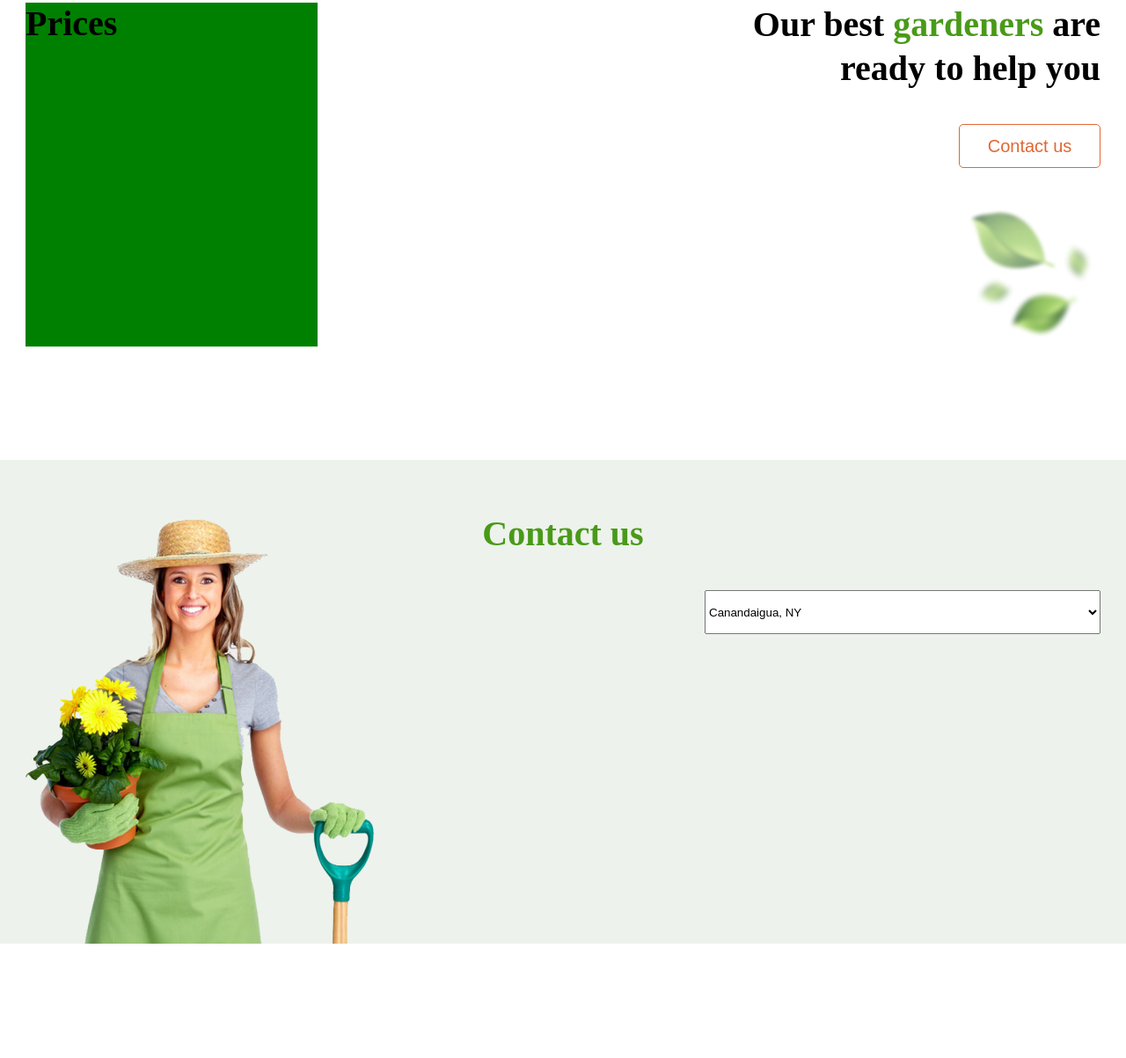
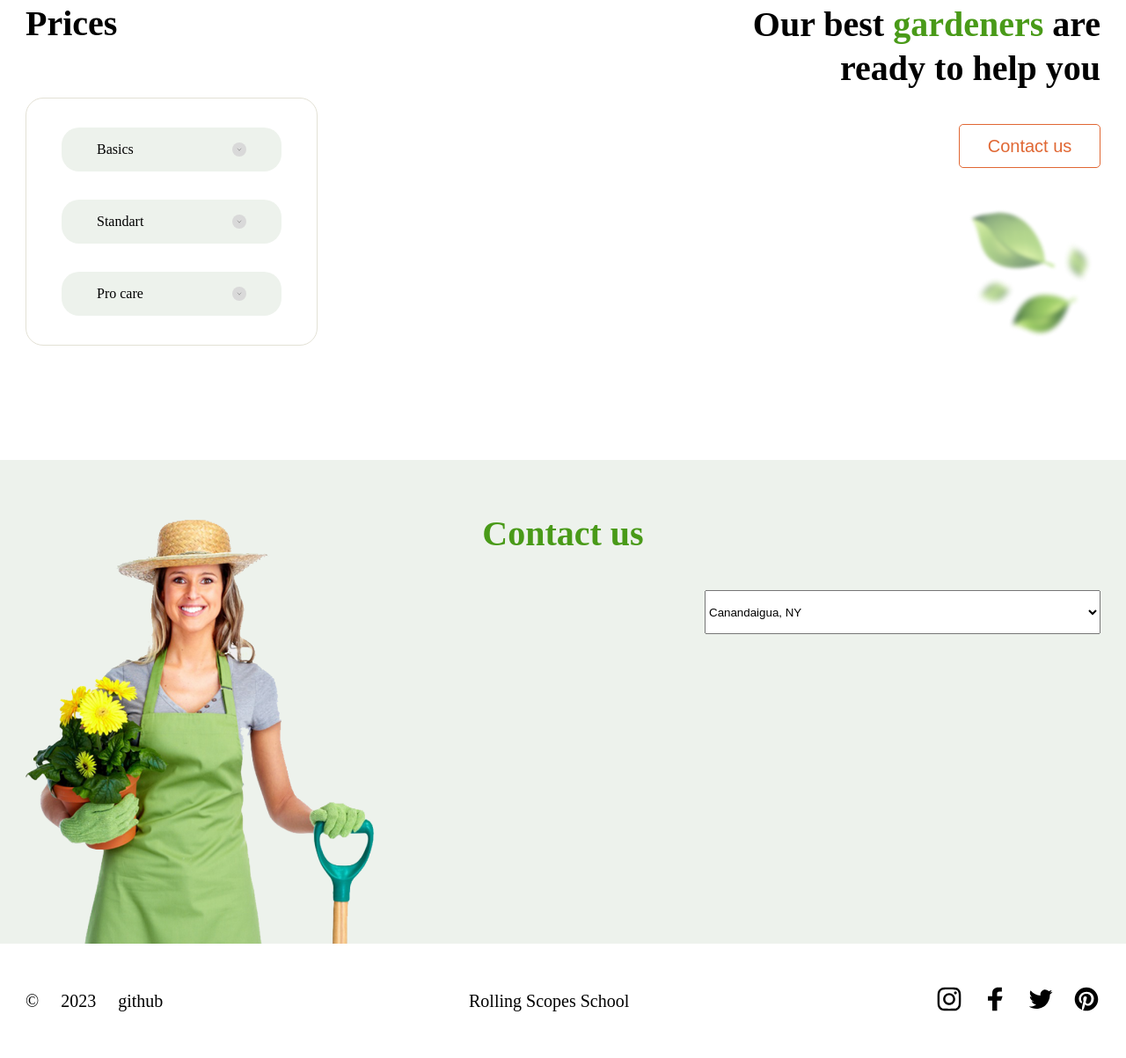
Before and after one commit to Junk-debug/plants, a plain HTML site: page plants/index.html in a window 1280 px wide. Shown: the part 2669-3872 px from the top of the page at 88% size. Before the commit the page ends 3742 px from the top, so only its background shows below. Drawn offline with Linux system fonts and the light colour scheme.

Commit message:
feat: complete prices section

```diff
--- a/plants/index.html
+++ b/plants/index.html
@@ -124,9 +124,31 @@
         </section>
         <section class="prices">
             <div class="prices__content-container container">
-                <div class="prices__price-box">
+                <div class="prices__prices">
                     <h2 class="prices__header1">Prices</h2>
+                    <div class="prices__price-box">
+                        <div class="prices__item-box">
+                            <div class="prices__item">
+                                <div class="prices__item-content">
+                                    <p>Basics</p>
+                                <img src="icons/accordion_btn.svg" alt="accordion">
+                                </div>
+                            </div>
+                            <div class="prices__item">
+                                <div class="prices__item-content">
+                                    <p>Standart</p>
+                                <img src="icons/accordion_btn.svg" alt="accordion">
+                                </div>
+                            </div>
+                            <div class="prices__item">
+                                <div class="prices__item-content">
+                                    <p>Pro care</p>
+                                <img src="icons/accordion_btn.svg" alt="accordion">
+                                </div>
+                            </div>
+                        </div>
 
+                    </div>
                 </div>
                 <div class="prices__text-container">
                     <h2 class="prices__header2">
@@ -155,8 +177,18 @@
             </div>
         </section>
     </main>
-    <footer>
+    <footer class="footer">
+        <div class="footer__content-container container">
+            <p class="footer__data">© 2023 github</p>
+            <p class="footer__name">Rolling Scopes School</p>
+            <div class="footer__social-list">
+                <a href=""><img src="icons/inst.svg" alt="instagram"></a>
+                <a href=""><img src="icons/fb.svg" alt="facebook"></a>
+                <a href=""><img src="icons/tw.svg" alt="twitter"></a>
+                <a href=""><img src="icons/pinterest.svg" alt="pinterest"></a>
 
+            </div>
+        </div>
     </footer>
 </body>
 </html>
--- a/plants/sass/style.sass
+++ b/plants/sass/style.sass
@@ -4,6 +4,8 @@ $orange-color: #E06733
 $green-color: #499A18
 $light-grey-color: #717171
 $dark-grey-color: #636060
+$border-color: #E3E1D5
+
 
 *
     box-sizing: border-box
@@ -160,7 +162,7 @@ nav
         display: flex
         flex-direction: column
         align-items: center
-        border: 1px solid #E3E1D5
+        border: 1px solid $border-color
         border-radius: 0px 0px 20px 20px
     &__card-img
         display: block
@@ -183,11 +185,34 @@ nav
         flex-flow: column wrap
         align-content: space-between
         img
+            display: flex
             align-self: flex-end
+    &__prices
     &__price-box
+        border: 1px solid $border-color
+        border-radius: 20px
         width: 332px
-        height: 391px
-        background-color: green
+        height: 282px
+        display: flex
+        justify-content: center
+        align-items: center
+    &__item-box
+        height: 214px
+        display: flex
+        flex-direction: column
+        justify-content: space-between
+    &__item
+        padding: 16px 40px
+        background-color: $bg-color
+        border-radius: 20px
+        width: 250px
+        height: 50px
+    &__item-content
+        display: flex
+        justify-content: space-between
+        align-items: center
+        width: 170px
+        height: 18px
     &__header1
         font-size: 40px
         line-height: 48px
@@ -229,3 +254,27 @@ nav
         top: 7px
         right: 50%
         transform: translate(50%, 0)
+
+.footer
+    min-height: 130px
+    &__content-container
+        display: flex
+        align-items: center
+        justify-content: space-between
+        min-height: 130px
+    &__data
+        font-size: 20px
+        line-height: 50px
+        word-spacing: 20px
+        display: flex
+    &__name
+        font-size: 20px
+        line-height: 50px
+    &__social-list
+        height: 50px
+        display: flex
+        align-items: center
+        a
+            padding-right: 20px
+            &:last-child
+                padding-right: 0
```
Also changed, not shown: plants/css/style.css, plants/icons/accordion_btn.svg (added), plants/icons/fb.svg (added), plants/icons/inst.svg (added), plants/icons/pinterest.svg (added), plants/icons/tw.svg (added), 1 other file.
